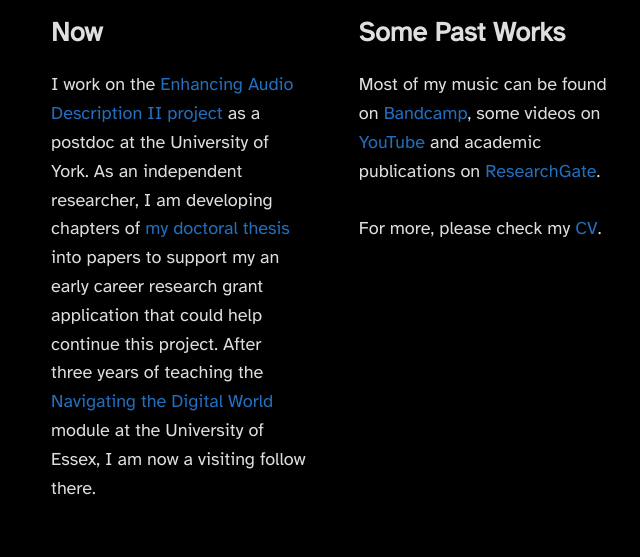
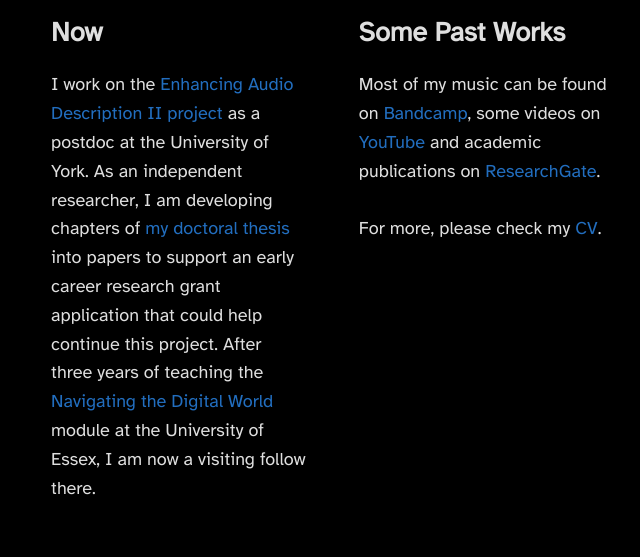
Before and after one commit to khofstadter/krishofstadter.com, a plain HTML site: page index.html in a window 1280 px wide. Shown: the part 183-740 px from the top of the page, 285-925 px from the left. Drawn offline with Linux system fonts and the light colour scheme.

Commit message:
Update index.html

```diff
--- a/index.html
+++ b/index.html
@@ -36,7 +36,7 @@
 
     <div class="flex-item">
     <h2>Now</h2>
-    <p>I work on the <a href="https://enhancingaudiodescription.com/">Enhancing Audio Description II project</a> as a postdoc at the University of York. As an independent researcher, I am developing chapters of <a href="https://phd.krishofstadter.com">my doctoral thesis</a> into papers to support my an early career research grant application that could help continue this project. After three years of teaching the <a href="https://navigatingthedigitalworld.com/">Navigating the Digital World</a> module at the University of Essex, I am now a visiting follow there.</p>
+    <p>I work on the <a href="https://enhancingaudiodescription.com/">Enhancing Audio Description II project</a> as a postdoc at the University of York. As an independent researcher, I am developing chapters of <a href="https://phd.krishofstadter.com">my doctoral thesis</a> into papers to support an early career research grant application that could help continue this project. After three years of teaching the <a href="https://navigatingthedigitalworld.com/">Navigating the Digital World</a> module at the University of Essex, I am now a visiting follow there.</p>
 
     </div>
 
```
